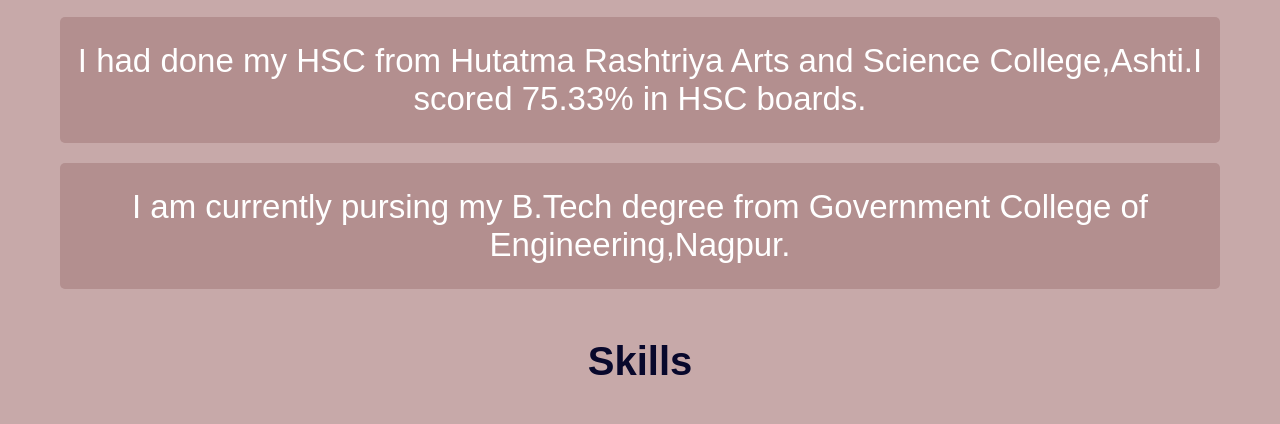
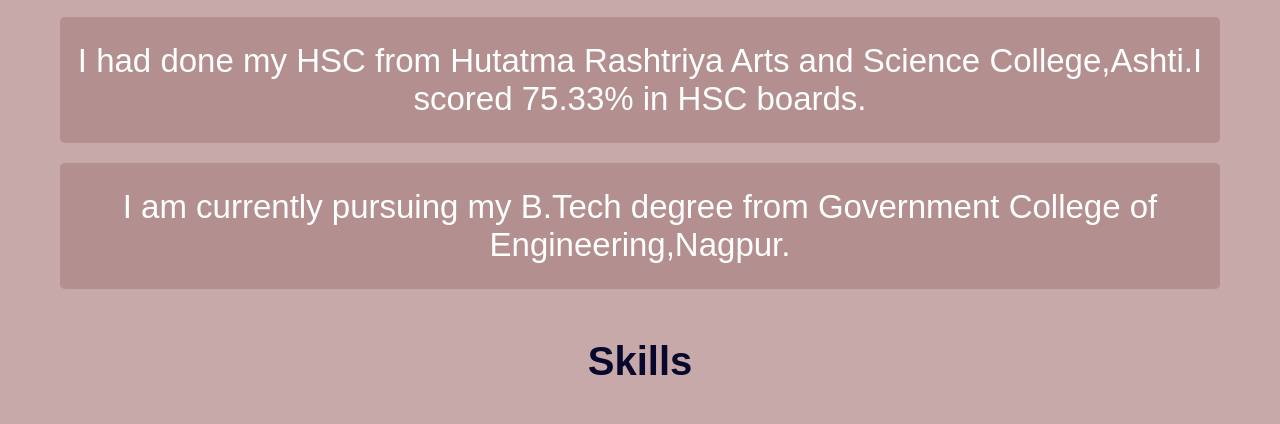
Before and after one commit to PrachiRathod9/CodeAlpha_Portfolio_Site, a plain HTML site: page index.html in a window 1280 px wide. Shown: the part 729-1153 px from the top of the page. Drawn offline with Linux system fonts and the light colour scheme.

Commit message:
Update index.html

```diff
--- a/index.html
+++ b/index.html
@@ -49,7 +49,7 @@
 
                 <li>I had done my HSC from Hutatma Rashtriya Arts and Science College,Ashti.I scored 75.33% in HSC boards.</li><br>
 
-                <li>I am currently pursing my B.Tech degree from Government College of Engineering,Nagpur.</li>
+                <li>I am currently pursuing my B.Tech degree from Government College of Engineering,Nagpur.</li>
                 </div>
             </ul>
             <h1>Skills</h1>
```
